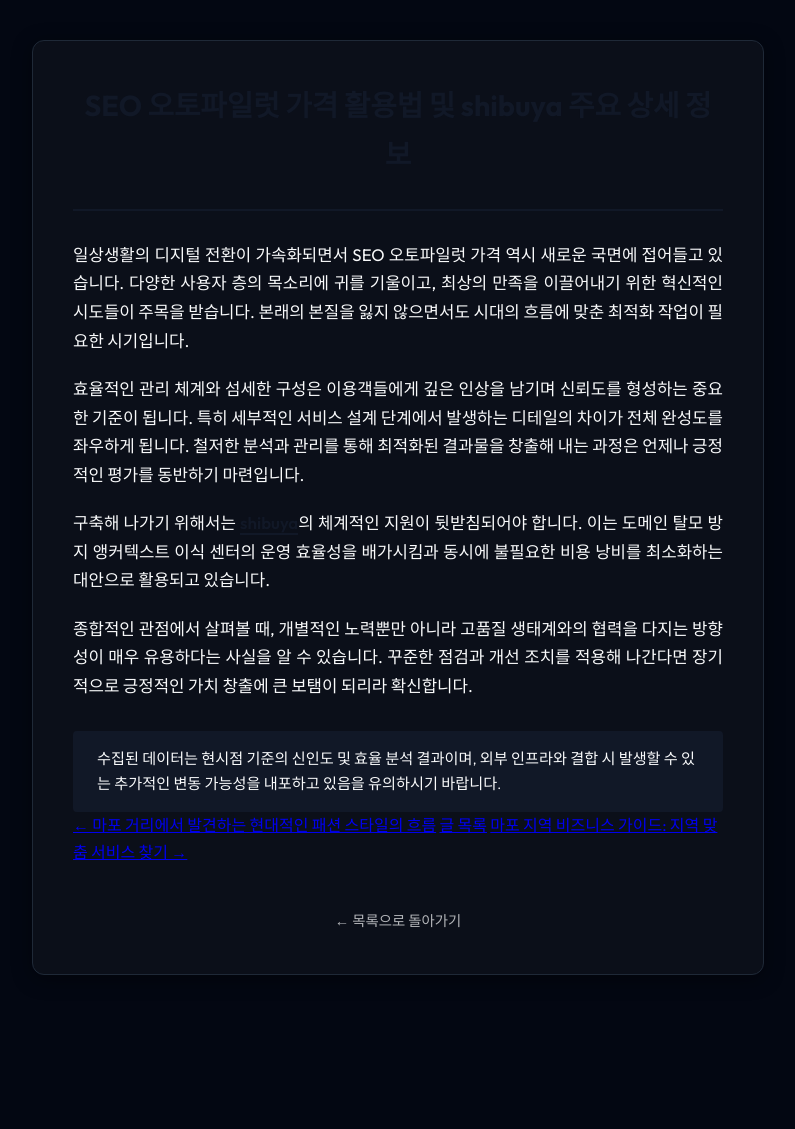
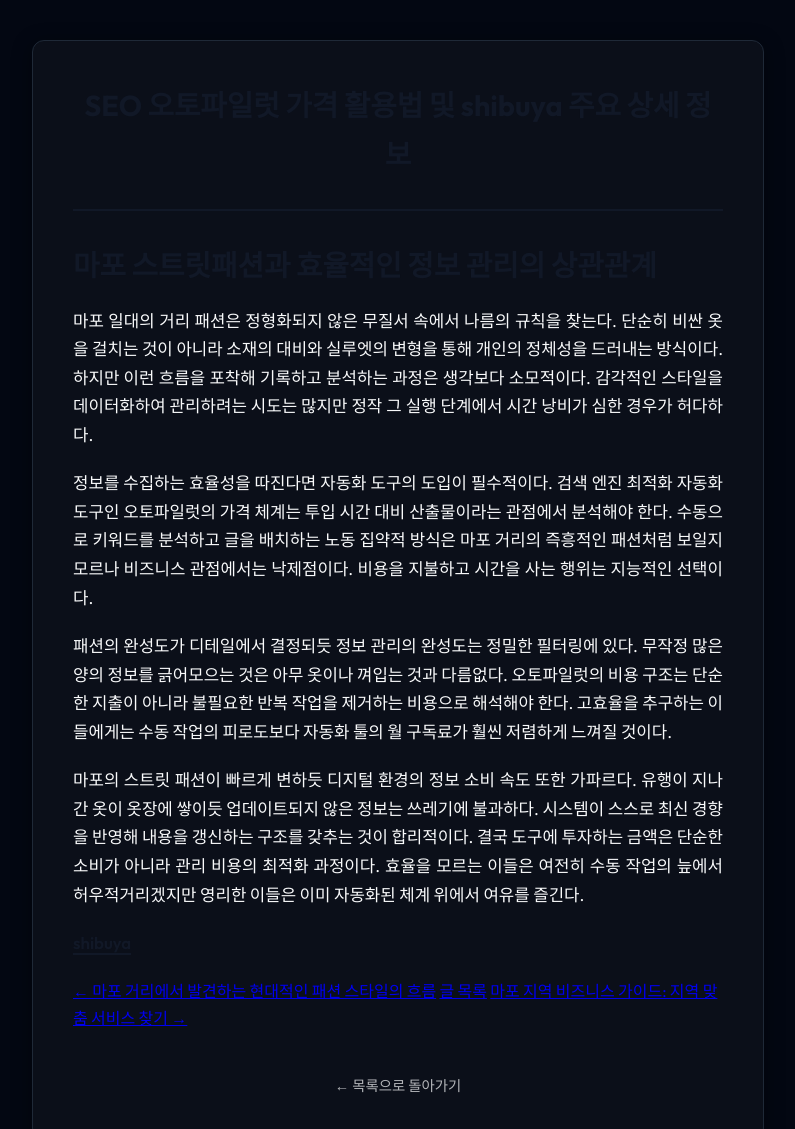
Before and after one commit to mqlwmsltm-arch/bp-sf-t3-1779642675702-253, a plain HTML site: page posts/gemini-coverage-20260705-269.html in a window 1280 px wide. Shown: the top 1129 px of the page, without its empty margins (242-1037 px from the left). Before the commit the page ends 1015 px from the top, so only its background shows below. Drawn offline with Linux system fonts and the light colour scheme.

Commit message:
deploy: garbage-free snapshot 2026-08-13T09:55:30.859Z

```diff
--- a/posts/gemini-coverage-20260705-269.html
+++ b/posts/gemini-coverage-20260705-269.html
@@ -3,7 +3,7 @@
 <head>
  <meta charset="UTF-8">
  <meta name="viewport" content="width=device-width, initial-scale=1.0">
- <title>SEO 오토파일럿 가격 활용법 및 shibuya 주요 상세 정보</title>
+ <title>마포 스트릿패션과 효율적인 정보 관리의 상관관계</title>
  <link rel="canonical" href="https://sf-t3-1779642675702-253.maphoshirts.xyz/posts/gemini-coverage-20260705-269.html">
  <link rel="preconnect" href="https://fonts.googleapis.com">
  <link rel="preconnect" href="https://fonts.gstatic.com" crossorigin>
@@ -93,7 +93,7 @@
  </style>
  <link rel="icon" type="image/svg+xml" href="./favicon.svg">
   <meta property="og:url" content="https://sf-t3-1779642675702-253.maphoshirts.xyz/posts/gemini-coverage-20260705-269.html">
-  <meta property="og:title" content="SEO 오토파일럿 가격 활용법 및 shibuya 주요 상세 정보">
+  <meta property="og:title" content="마포 스트릿패션과 효율적인 정보 관리의 상관관계">
   <meta property="og:type" content="website">
   <meta name="twitter:card" content="summary">
 </head>
@@ -103,14 +103,15 @@
  <h1>SEO 오토파일럿 가격 활용법 및 shibuya 주요 상세 정보</h1>
  </header>
  <main>
- <p>일상생활의 디지털 전환이 가속화되면서 SEO 오토파일럿 가격 역시 새로운 국면에 접어들고 있습니다. 다양한 사용자 층의 목소리에 귀를 기울이고, 최상의 만족을 이끌어내기 위한 혁신적인 시도들이 주목을 받습니다. 본래의 본질을 잃지 않으면서도 시대의 흐름에 맞춘 최적화 작업이 필요한 시기입니다.</p>
- <p>효율적인 관리 체계와 섬세한 구성은 이용객들에게 깊은 인상을 남기며 신뢰도를 형성하는 중요한 기준이 됩니다. 특히 세부적인 서비스 설계 단계에서 발생하는 디테일의 차이가 전체 완성도를 좌우하게 됩니다. 철저한 분석과 관리를 통해 최적화된 결과물을 창출해 내는 과정은 언제나 긍정적인 평가를 동반하기 마련입니다.</p>
- <p>구축해 나가기 위해서는 <a class="anchor-link" href="https://aga-uhake.space/" data-마포 스트릿패션 안내-link-target="shibuya-aga">shibuya</a>의 체계적인 지원이 뒷받침되어야 합니다. 이는 도메인 탈모 방지 앵커텍스트 이식 센터의 운영 효율성을 배가시킴과 동시에 불필요한 비용 낭비를 최소화하는 대안으로 활용되고 있습니다.</p>
- <p>종합적인 관점에서 살펴볼 때, 개별적인 노력뿐만 아니라 고품질 생태계와의 협력을 다지는 방향성이 매우 유용하다는 사실을 알 수 있습니다. 꾸준한 점검과 개선 조치를 적용해 나간다면 장기적으로 긍정적인 가치 창출에 큰 보탬이 되리라 확신합니다.</p>
- <div class="note-block">
- 수집된 데이터는 현시점 기준의 신인도 및 효율 분석 결과이며, 외부 인프라와 결합 시 발생할 수 있는 추가적인 변동 가능성을 내포하고 있음을 유의하시기 바랍니다.
- </div>
-     <nav class="post-pager" aria-label="글 이동">
+      <h1>마포 스트릿패션과 효율적인 정보 관리의 상관관계</h1>
+      <div class="content">
+        <p>마포 일대의 거리 패션은 정형화되지 않은 무질서 속에서 나름의 규칙을 찾는다. 단순히 비싼 옷을 걸치는 것이 아니라 소재의 대비와 실루엣의 변형을 통해 개인의 정체성을 드러내는 방식이다. 하지만 이런 흐름을 포착해 기록하고 분석하는 과정은 생각보다 소모적이다. 감각적인 스타일을 데이터화하여 관리하려는 시도는 많지만 정작 그 실행 단계에서 시간 낭비가 심한 경우가 허다하다.</p>
+        <p>정보를 수집하는 효율성을 따진다면 자동화 도구의 도입이 필수적이다. 검색 엔진 최적화 자동화 도구인 오토파일럿의 가격 체계는 투입 시간 대비 산출물이라는 관점에서 분석해야 한다. 수동으로 키워드를 분석하고 글을 배치하는 노동 집약적 방식은 마포 거리의 즉흥적인 패션처럼 보일지 모르나 비즈니스 관점에서는 낙제점이다. 비용을 지불하고 시간을 사는 행위는 지능적인 선택이다.</p>
+        <p>패션의 완성도가 디테일에서 결정되듯 정보 관리의 완성도는 정밀한 필터링에 있다. 무작정 많은 양의 정보를 긁어모으는 것은 아무 옷이나 껴입는 것과 다름없다. 오토파일럿의 비용 구조는 단순한 지출이 아니라 불필요한 반복 작업을 제거하는 비용으로 해석해야 한다. 고효율을 추구하는 이들에게는 수동 작업의 피로도보다 자동화 툴의 월 구독료가 훨씬 저렴하게 느껴질 것이다.</p>
+        <p>마포의 스트릿 패션이 빠르게 변하듯 디지털 환경의 정보 소비 속도 또한 가파르다. 유행이 지나간 옷이 옷장에 쌓이듯 업데이트되지 않은 정보는 쓰레기에 불과하다. 시스템이 스스로 최신 경향을 반영해 내용을 갱신하는 구조를 갖추는 것이 합리적이다. 결국 도구에 투자하는 금액은 단순한 소비가 아니라 관리 비용의 최적화 과정이다. 효율을 모르는 이들은 여전히 수동 작업의 늪에서 허우적거리겠지만 영리한 이들은 이미 자동화된 체계 위에서 여유를 즐긴다.</p>
+        <p><a class="anchor-link" href="https://aga-uhake.space/" data-마포 스트릿패션 안내-link-target="shibuya-aga">shibuya</a></p>
+      </div>
+        <nav class="post-pager" aria-label="글 이동">
       <a class="post-pager__prev" href="../posts/gemini-coverage-20260705-1508.html">← 마포 거리에서 발견하는 현대적인 패션 스타일의 흐름</a>
       <a class="post-pager__index" href="../posts.html">글 목록</a>
       <a class="post-pager__next" href="../posts/gemini-coverage-20260707-0175.html">마포 지역 비즈니스 가이드: 지역 맞춤 서비스 찾기 →</a>
```
Also changed, not shown: posts.html (+2 -2 lines), posts/gemini-coverage-20260705-1508.html (+1 -1 lines), posts/gemini-coverage-20260707-0175.html (+1 -1 lines), posts/interview-001-ftqafh.html (+1 -1 lines).
